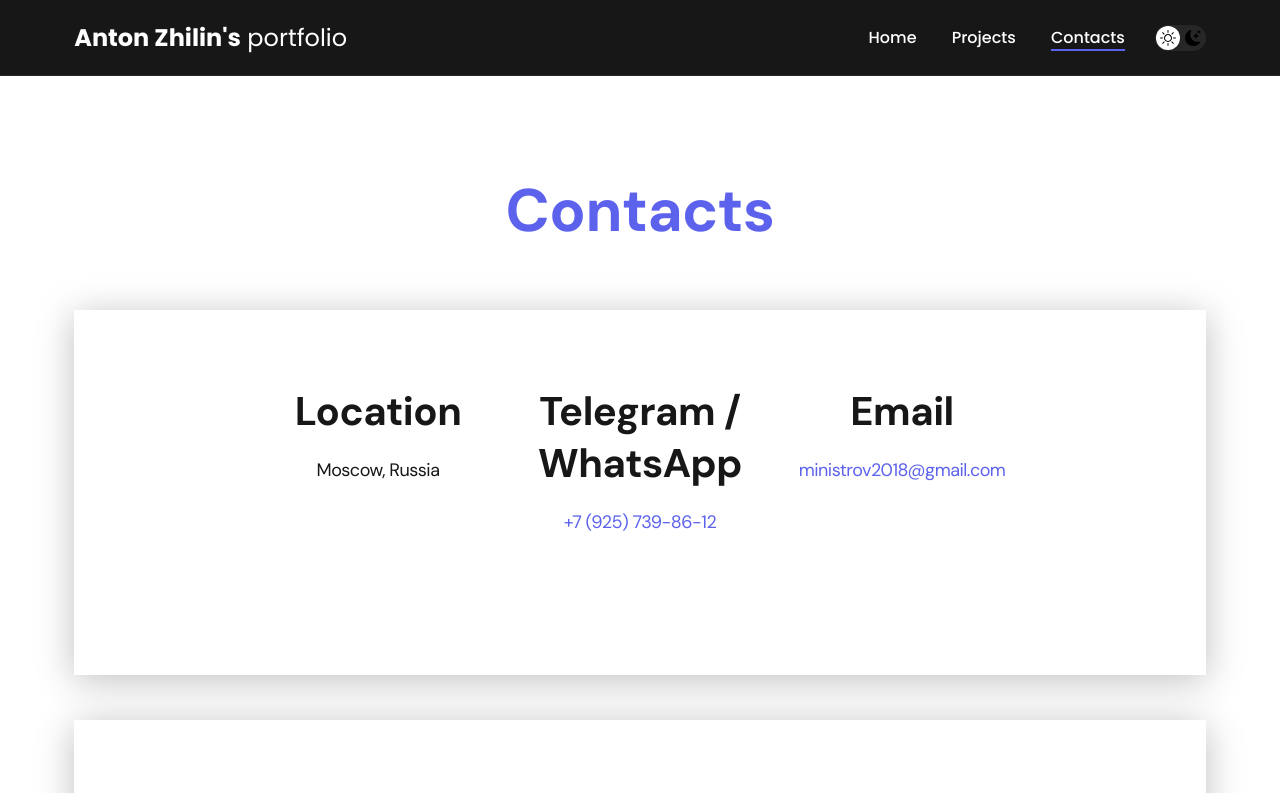
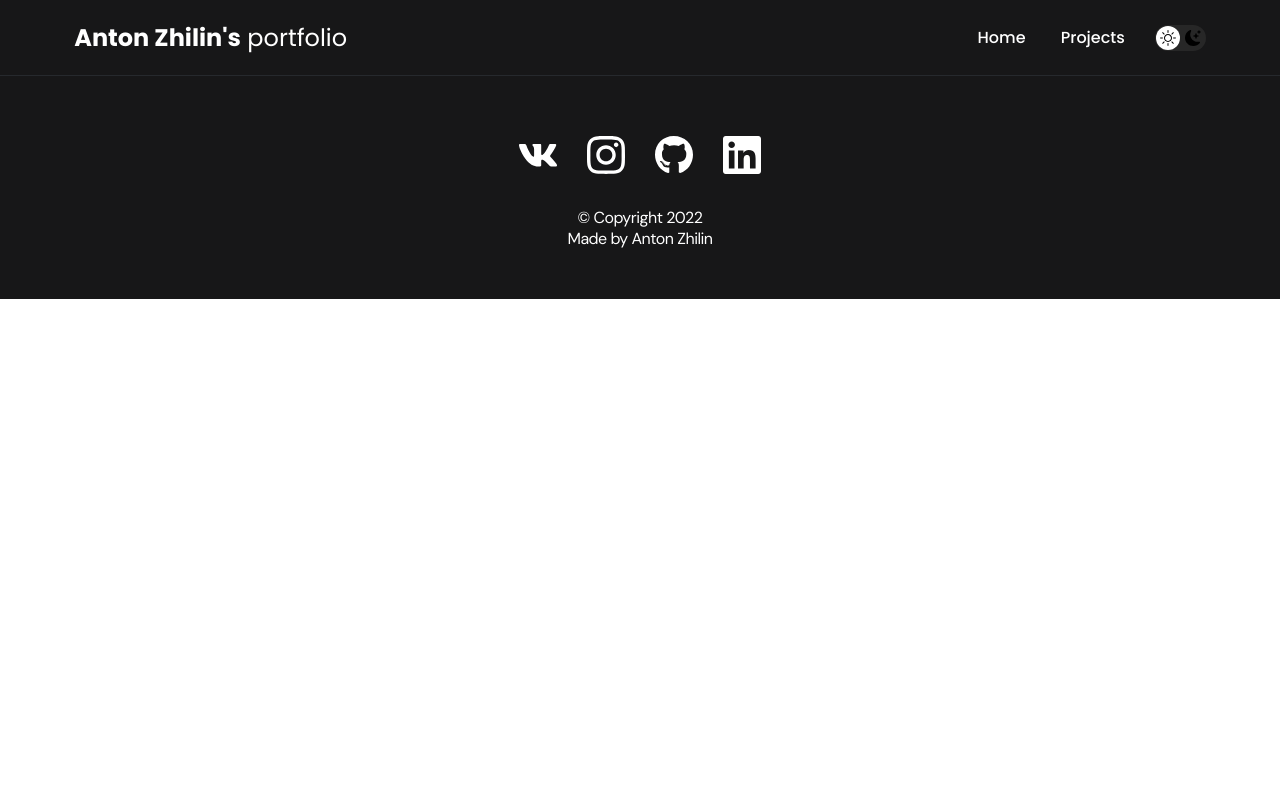
Before and after one commit to ministrov/my-portfolio-react, a React (Create React App) app: page /contacts in a window 1280 px wide. Shown: the top 793 px of the page. Built offline with nearby package versions, Linux system fonts and the light colour scheme.

Commit message:
operating on hotfixes all over the project

```diff
--- a/src/App.js
+++ b/src/App.js
@@ -1,9 +1,9 @@
 import { BrowserRouter as Router } from 'react-router-dom';
-import ScrollToTop from './utils/scrollToTop';
 import Header from './components/header/Header';
 import Footer from './components/footer/Footer';
+import ScrollToTop from './utils/scrollToTop';
+import AnimatedRoutes from './pages/AnimatedRoutes';
 import './styles/main.css';
-import AnimatedRoutes from './pages/AnimatedRoutes';
 
 const App = () => {
 
--- a/src/components/header/Header.js
+++ b/src/components/header/Header.js
@@ -45,11 +45,6 @@ const Header = () => {
                   Projects
                 </NavLink>
               </li>
-              <li className="nav-list__item">
-                <NavLink to="/contacts" className={({ isActive }) => isActive ? activeLink : normalLink}>
-                  Contacts
-                </NavLink>
-              </li>
             </ul>
 
             <div onClick={navToggler} className={toggleIcon}>
--- a/src/components/heading/style.css
+++ b/src/components/heading/style.css
@@ -1,5 +1,4 @@
 .title-1 {
-  margin-bottom: 60px;
   font-size: 60px;
   font-weight: 700;
   line-height: 1.3;
--- a/src/index.js
+++ b/src/index.js
@@ -1,7 +1,6 @@
 import React from 'react';
 import ReactDOM from 'react-dom/client';
 import App from './App';
-import reportWebVitals from './reportWebVitals';
 
 const root = ReactDOM.createRoot(document.getElementById('root'));
 root.render(
@@ -9,5 +8,3 @@ root.render(
     <App />
   </React.StrictMode>
 );
-
-reportWebVitals();
--- a/src/pages/AnimatedRoutes.js
+++ b/src/pages/AnimatedRoutes.js
@@ -1,12 +1,10 @@
 import { Route, Routes, useLocation } from 'react-router-dom';
 import { AnimatePresence } from 'framer-motion';
-import Contacts from './Contacts';
 import Home from './Home';
 import Projects from './Projects';
 import Project from './Project';
 
 const AnimatedRoutes = () => {
-
   const location = useLocation();
 
   return (
@@ -15,7 +13,6 @@ const AnimatedRoutes = () => {
         <Route path="/" element={<Home />} />
         <Route path="/projects" element={<Projects title={'Projects'} />} />
         <Route path="/project/:id" element={<Project />} />
-        <Route path="/contacts" element={<Contacts title={'Contacts'} />} />
       </Routes>
     </AnimatePresence>
   );
--- a/src/pages/Contacts.js
+++ /dev/null
@@ -1,48 +0,0 @@
-import { motion } from 'framer-motion';
-import Contact from '../components/contact/Contact';
-import map from '../img/content-map.png';
-import Heading from '../components/heading/Heading';
-
-const Contacts = ({ title }) => {
-  return (
-    <motion.main
-      className="contacts"
-      initial={{ opacity: 0 }}
-      animate={{ opacity: 1 }}
-      exit={{ opacity: 0 }}
-    >
-      <h1 className="visually-hidden">Author's contact page</h1>
-
-      <div className="container">
-        <Heading className="contacts__header title-1">{title}</Heading>
-
-        <div className="content-list-wrapper">
-          <ul className="content-list">
-            <li className="content-list__item">
-              <h3 className="title-2">Location</h3>
-              <p>Moscow, Russia</p>
-            </li>
-            <li className="content-list__item">
-              <h3 className="title-2">Telegram / WhatsApp</h3>
-              <p><a href="tel:+79257398612">+7 (925) 739-86-12</a></p>
-            </li>
-            <li className="content-list__item">
-              <h3 className="title-2">Email</h3>
-              <p><a href="mailto:ministrov2018@gmail.com">ministrov2018@gmail.com</a></p>
-            </li>
-          </ul>
-        </div>
-
-        <div className="contacts-map">
-          <img src={map} alt="Map of the city" />
-        </div>
-
-        <div className="keep-in-touch">
-          <Contact title={'Keep in touch'} text={'Write to me'}/>
-        </div>
-      </div>
-    </motion.main>
-  )
-}
-
-export default Contacts;
--- a/src/pages/Project.js
+++ b/src/pages/Project.js
@@ -1,4 +1,4 @@
-import { useParams } from 'react-router-dom';
+import { Link, useParams } from 'react-router-dom';
 import ButtonGitHub from '../components/buttonGitHub/ButtonGitHub';
 import { projects } from '../helpers/projectsList';
 import { motion } from 'framer-motion';
@@ -17,6 +17,9 @@ const Project = () => {
       <h1 className="visually-hidden">Page about single author's project</h1>
       <div className="container">
         <div className="project-details">
+          <Link className="project-details__link" to={'/projects'}>
+            Back to Projects
+          </Link>
           <h2 className="project-details__title title-1">{project.title}</h2>
           <img src={project.imgBig} alt={project.title} className="project-details__cover" />
             <div className="project-details__desc">
--- a/src/reportWebVitals.js
+++ /dev/null
@@ -1,13 +0,0 @@
-const reportWebVitals = onPerfEntry => {
-  if (onPerfEntry && onPerfEntry instanceof Function) {
-    import('web-vitals').then(({ getCLS, getFID, getFCP, getLCP, getTTFB }) => {
-      getCLS(onPerfEntry);
-      getFID(onPerfEntry);
-      getFCP(onPerfEntry);
-      getLCP(onPerfEntry);
-      getTTFB(onPerfEntry);
-    });
-  }
-};
-
-export default reportWebVitals;
--- a/src/styles/main.css
+++ b/src/styles/main.css
@@ -115,11 +115,18 @@ body {
 
 /* Project details */
 
+.project-detalis__title-wrapper {
+  display: flex;
+  justify-content: center;
+  align-items: center;
+  margin-bottom: 60px;
+}
+
 .project-details {
   display: flex;
   flex-direction: column;
   align-items: center;
-  text-align: center;
+  gap: 3rem;
   padding-bottom: 3rem;
 }
 
@@ -136,6 +143,28 @@ body {
   font-size: 24px;
   line-height: 1.3;
 }
+
+.project-details__link {
+  display: inline-block;
+  height: 48px;
+  padding: 12px 28px;
+  border-radius: 5px;
+  background-color: var(--accent);
+  color: var(--white);
+  letter-spacing: 0.15px;
+  font-size: 16px;
+  font-weight: 500;
+  transition: opacity 0.2s ease-in;
+}
+
+.project-details__link:hover {
+  opacity: 0.8;
+}
+
+.project-details__link:focus {
+  opacity: 0.4;
+}
+
 
 /* Content list */
 
```
